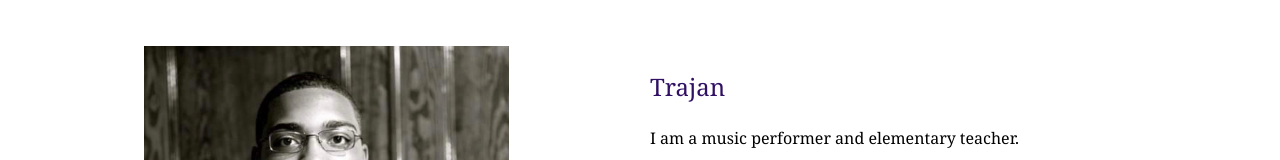
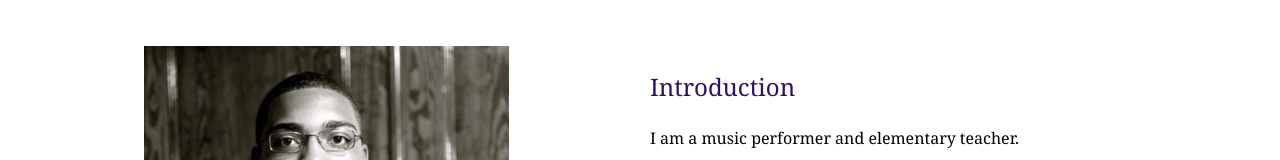
Before and after one commit to emperordev/newportfolio, a plain HTML site: page index.html in a window 1280 px wide. Shown: the part 194-354 px from the top of the page. Drawn offline with Linux system fonts and the light colour scheme.

Commit message:
changed to an index.html

```diff
--- a/newportfolio.html
+++ b/index.html
@@ -18,7 +18,7 @@
 						<img src="./facepicture.jpg" alt="My Face" class="image-style">
 				    </div>
 				<div class='item'>
-                    <p class="intro">Trajan</p>
+                    <p class="intro">Introduction</p>
 					<p>I am a music performer and elementary teacher. </p>
 				</div>
 			</div>
```
